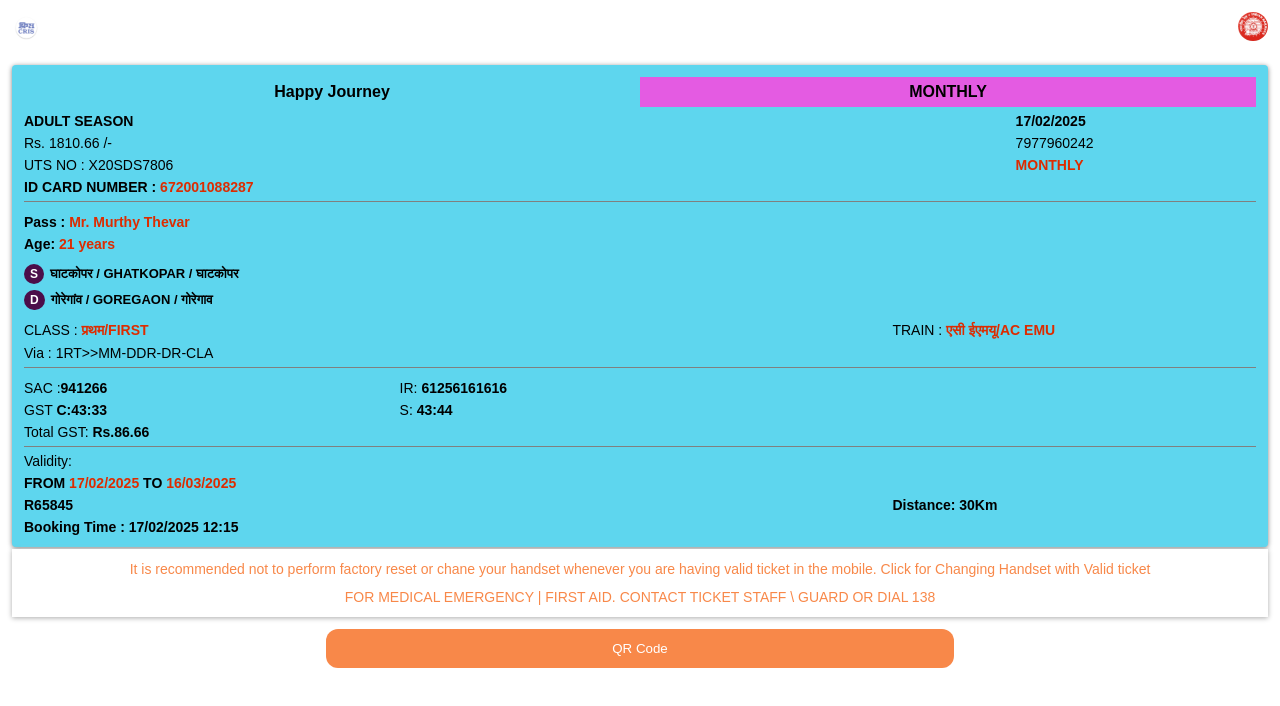
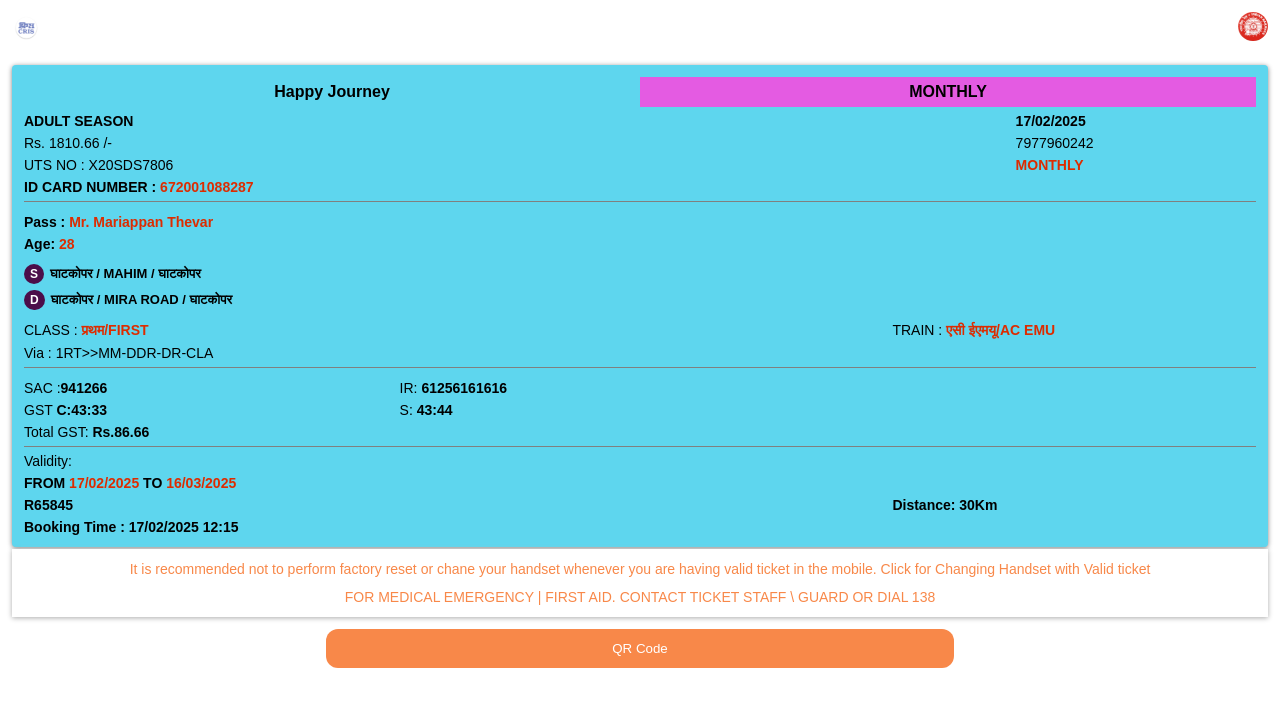
Before and after one commit to MurXGen/UtsUI, a React (Vite) app in the folder client/: page /ticket in a window 1280 px wide. Shown: the top 706 px of the page. Built offline with nearby package versions, Linux system fonts and the light colour scheme.

Commit message:
Mariappan

```diff
--- a/client/src/pages/ShowTicket.jsx
+++ b/client/src/pages/ShowTicket.jsx
@@ -8,6 +8,8 @@
 
 const ShowTicket = () => {
   const navigate = useNavigate();
+  const fromSource = "MAHIM";
+  const toDest = "MIRA ROAD"
   return (
     <div>
       <div className="back_navbar">
@@ -31,15 +33,15 @@
             <div className="journeyName">
               <div className="journeySource">
                 <img src={source} alt="" />
-                <span>GHATKOPAR</span>
+                <span>{fromSource}</span>
               </div>
               <div className="journeySource">
                 <img src={destination} alt="" />
-                <span>GOREGOAN</span>
+                <span>{toDest}</span>
               </div>
             </div>
             <div className="journeyDetails">
-              <div className="via"><span>Via : <span className='route'>1RT>>MM-DDR-DR-CLA</span></span></div>
+              <div className="via"><span>Via : <span className='route'>1RT>>---</span></span></div>
               <div className="trainDetails1">
                 <div className="person">
                   <span>ADULT: <span className='personColor'>1</span></span>
--- a/client/src/pages/Ticket.jsx
+++ b/client/src/pages/Ticket.jsx
@@ -4,6 +4,10 @@
 import icon from '../assets/Icons/icon.svg'
 
 const Ticket = () => {
+  const TravelName = "Mariappan Thevar";
+  const TravelAge = "28";
+  const fromSource = "घाटकोपर / MAHIM / घाटकोपर";
+  const toDest = "घाटकोपर / MIRA ROAD / घाटकोपर";
   return (
     <div>
       <div className="tikcetTopBar">
@@ -27,17 +31,17 @@
           <span style={{ fontWeight: 600 }}>ID CARD NUMBER : <span style={{ color: '#DD2C00' }}>672001088287</span></span>
         </div>
         <div className='ticketUser'>
-          <span style={{ fontWeight: 600 }}>Pass : <span style={{ fontWeight: 600, color: '#DD2C00' }}>Mr. Murthy Thevar</span></span><span></span>
-          <span style={{ fontWeight: 600 }}>Age: <span style={{ fontWeight: 600, color: '#DD2C00' }}>21 years</span></span><span></span>
+          <span style={{ fontWeight: 600 }}>Pass : <span style={{ fontWeight: 600, color: '#DD2C00' }}>Mr. {TravelName}</span></span><span></span>
+          <span style={{ fontWeight: 600 }}>Age: <span style={{ fontWeight: 600, color: '#DD2C00' }}>{TravelAge}</span></span><span></span>
           <div className="between">
             <div className="betweenSource">
               <span className='sourceImg'>S</span>
-              <span>घाटकोपर / GHATKOPAR / घाटकोपर</span>
+              <span>{fromSource}</span>
             </div>
 
             <div className="betweenDest">
             <span className='destImg'>D</span>
-              <span>गोरेगांव / GOREGAON / गोरेगाव</span>
+              <span>{toDest}</span>
             </div>
           </div>
           <span></span>
```
